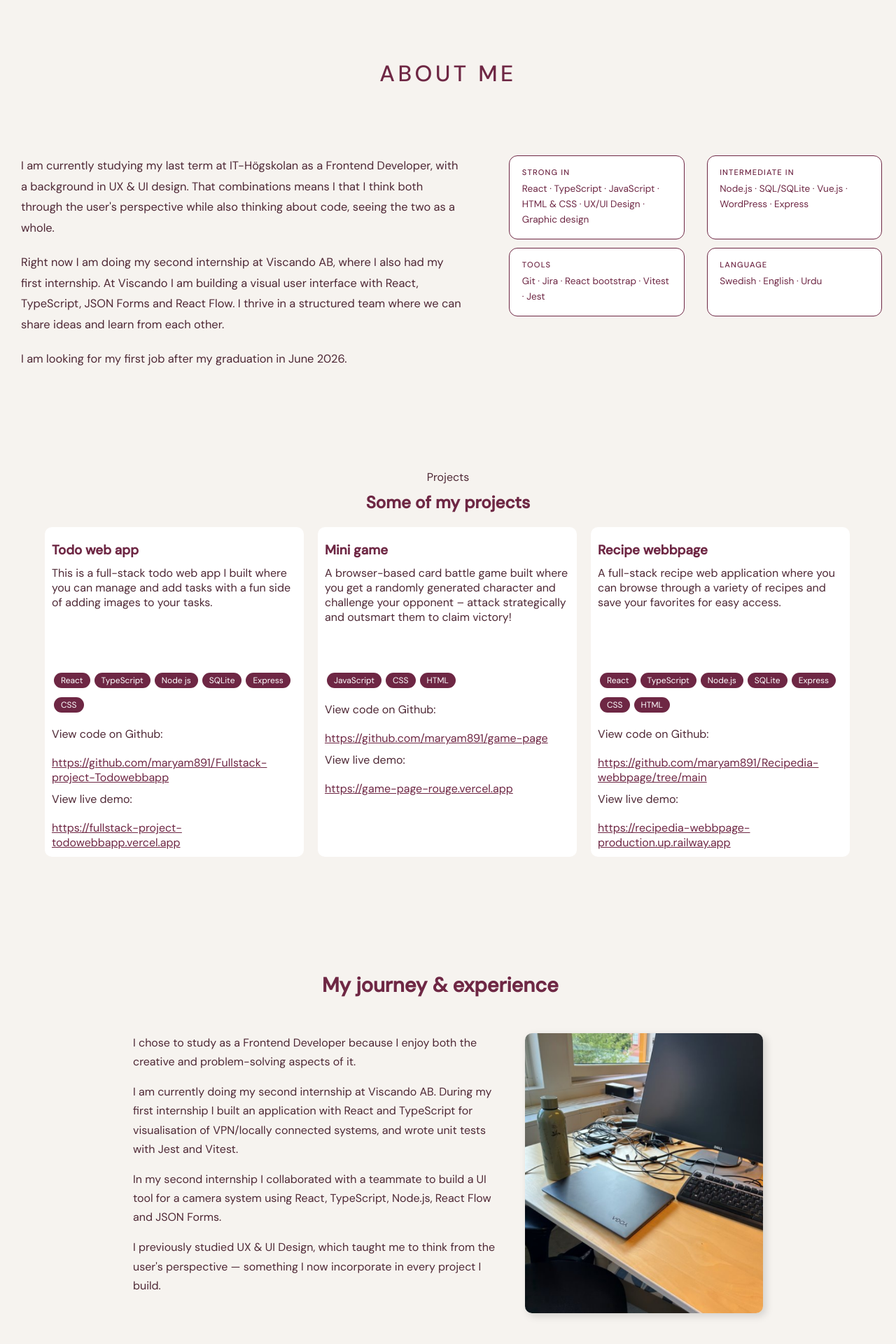
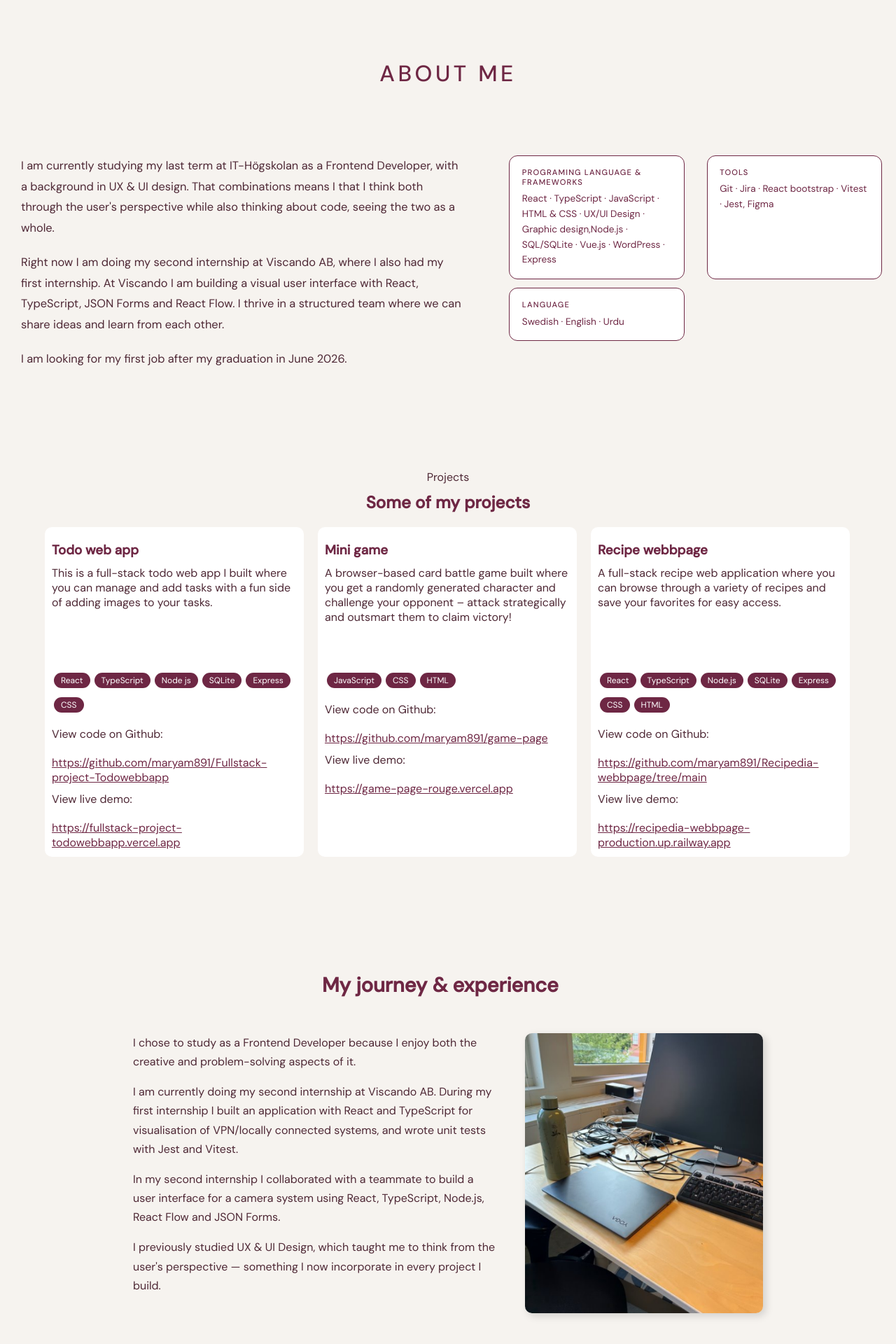
Before and after one commit to maryam891/Portfolio, a React (Vite) app: page / in a window 1280 px wide. Shown: the part 642-2562 px from the top of the page at 70% size. Built offline with nearby package versions, Linux system fonts and the light colour scheme.

Commit message:
added changes to skills area

```diff
--- a/src/components/About.tsx
+++ b/src/components/About.tsx
@@ -2,9 +2,8 @@
 import '../css/About.css'
 
 const skills = [
-  { label: 'Strong in', items: 'React · TypeScript · JavaScript · HTML & CSS · UX/UI Design · Graphic design' },
-  { label: 'Intermediate in', items: 'Node.js · SQL/SQLite · Vue.js · WordPress · Express' },
-  { label: 'Tools', items: 'Git · Jira · React bootstrap · Vitest · Jest' },
+  { label: 'Programing Language & Frameworks', items: 'React · TypeScript · JavaScript · HTML & CSS · UX/UI Design · Graphic design,Node.js · SQL/SQLite · Vue.js · WordPress · Express' },
+  { label: 'Tools', items: 'Git · Jira · React bootstrap · Vitest · Jest, Figma' },
   { label: 'Language', items: 'Swedish · English · Urdu' },
 ]
 
--- a/src/components/Experience.tsx
+++ b/src/components/Experience.tsx
@@ -19,8 +19,8 @@ export default function Experience() {
             with Jest and Vitest.
           </p>
           <p>
-            In my second internship I collaborated with a teammate to build a UI
-            tool for a camera system using React, TypeScript, Node.js, React Flow
+            In my second internship I collaborated with a teammate to build a user
+            interface for a camera system using React, TypeScript, Node.js, React Flow
             and JSON Forms.
           </p>
           <p>
```
